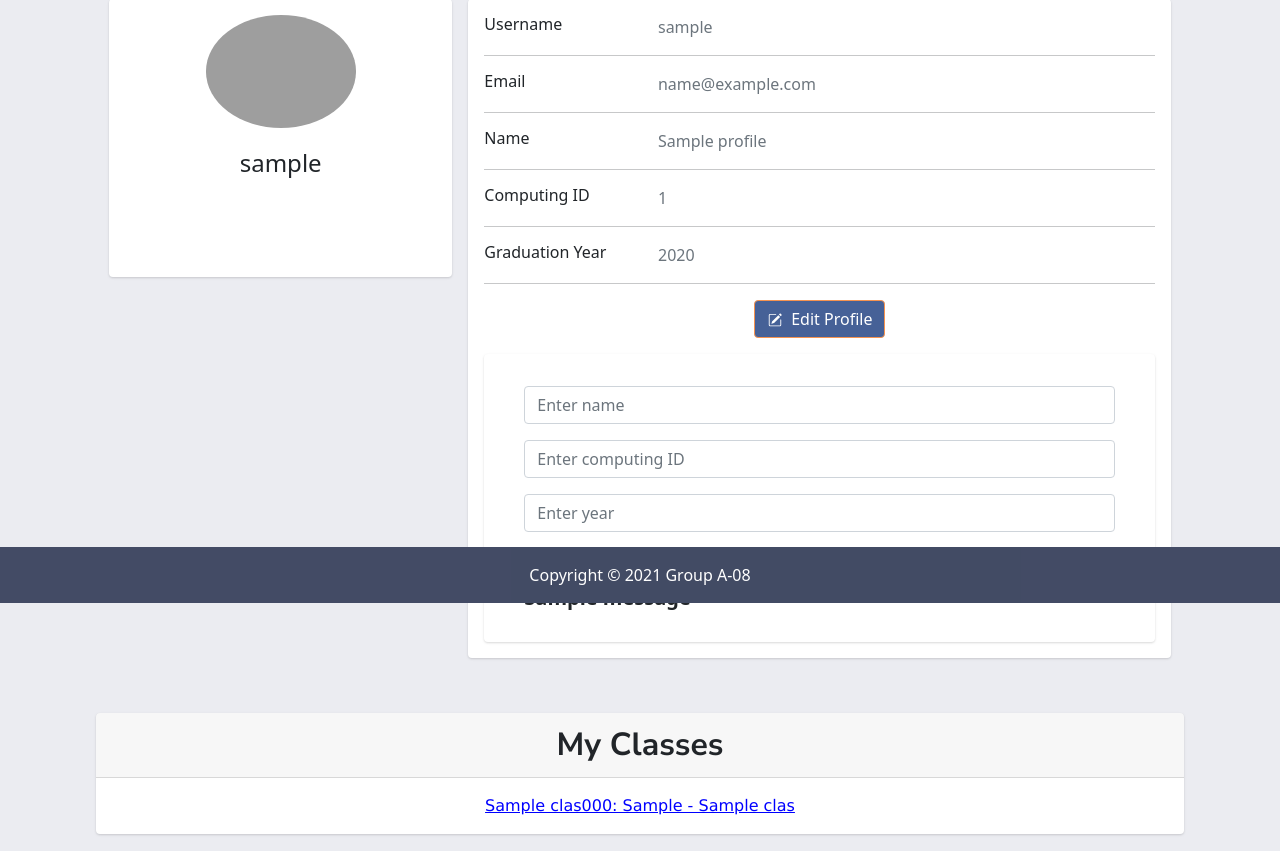
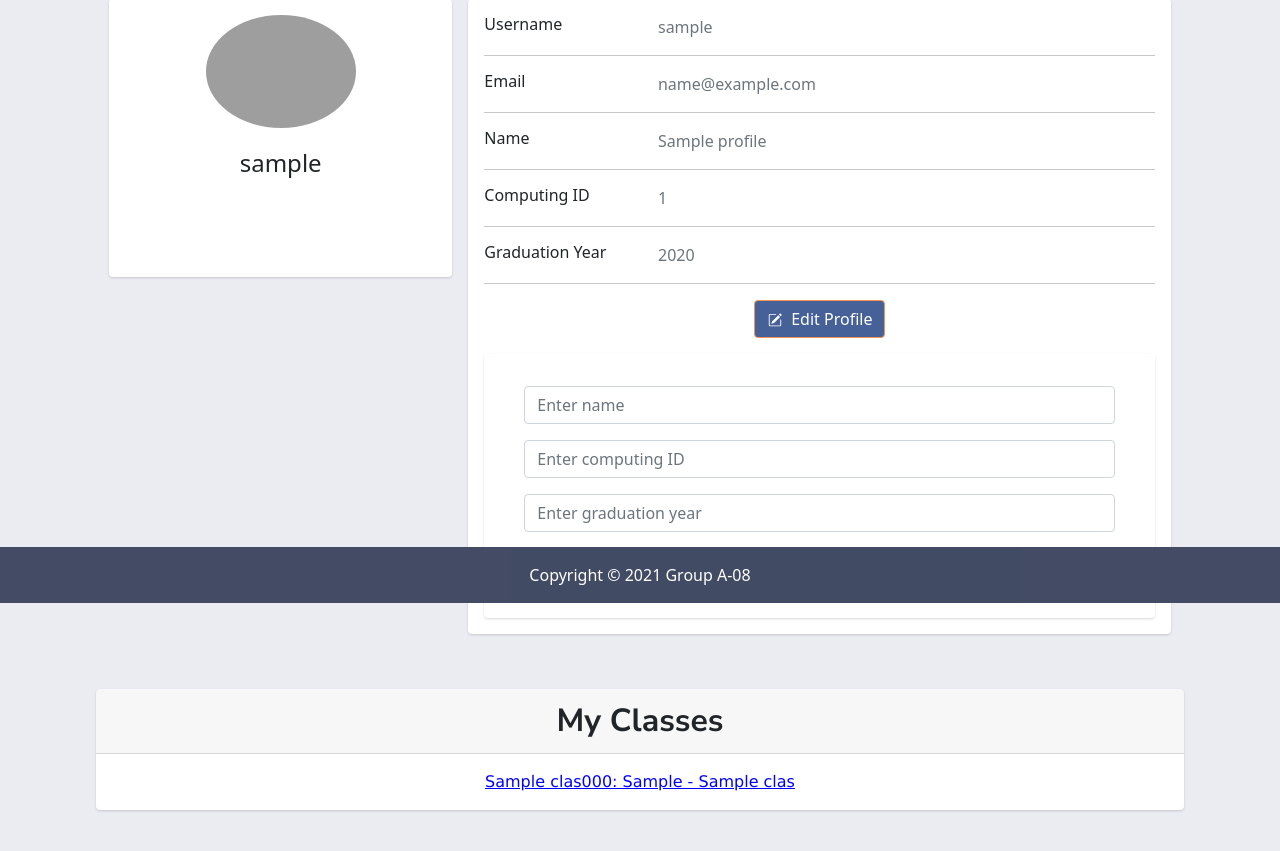
Before and after one commit to WilliamHaslet/wahoo-notes-website-project, a Django app: page / in a window 1280 px wide, after a click on "Edit Profile". Shown: the part 197-1048 px from the top of the page. Run offline with Django 3.2, Linux system fonts and the light colour scheme; a user stored in the database is signed in; tables that the repository leaves empty hold one stand-in row (values such as "Sample post"); one stand-in notice (Sample message) is shown; some libraries are stand-ins or nearby versions; grey boxes are pictures that could not be loaded.

Commit message:
removed message in edit profile and require new assignments to be fully filled

```diff
--- a/main_app/templates/main_app/index.html
+++ b/main_app/templates/main_app/index.html
@@ -224,14 +224,9 @@ ul.no-bullets {
                                           class="form-control mt-3">
                                       <input type="text" placeholder="Enter computing ID" name="studentComputingID"
                                           class="form-control mt-3">
-                                      <input type="text" placeholder="Enter year" name="studentYear" class="form-control mt-3">
+                                      <input type="text" placeholder="Enter graduation year" name="studentYear" class="form-control mt-3">
                                   </div>
                                   <center><button type="submit" value="Submit" class="btn btn-primary mt-3">Submit</button></center>
-                                  {% if messages %}
-                                  {% for message in messages %}
-                                  <h5><strong>{{message}}</strong></h5>
-                                  {% endfor %}
-                                  {% endif %}
                               </form>
                             </div>
                           </div>
--- a/main_app/views.py
+++ b/main_app/views.py
@@ -83,15 +83,16 @@ def removeAssignment(request, pk):
 def addAssignment(request):
     template_name = 'main_app/filterclasses.html'
     if request.method == 'POST':
-        new_assignment = Assignment()
-        new_assignment.name = request.POST.get('assignment_name')
-        new_assignment.class_name = request.POST.get('class_name')
-        new_assignment.description = request.POST.get('description')
-        new_assignment.due_date = request.POST.get('due_date')
-        new_assignment.profile = request.user.profile
-        new_assignment.save()
-        #request.user.profile.assignments.add(new_assignment)
-        #request.user.profile.save()
+        if request.POST.get('assignment_name') and request.POST.get('class_name') and request.POST.get('description') and request.POST.get('due_date'):
+            new_assignment = Assignment()
+            new_assignment.name = request.POST.get('assignment_name')
+            new_assignment.class_name = request.POST.get('class_name')
+            new_assignment.description = request.POST.get('description')
+            new_assignment.due_date = request.POST.get('due_date')
+            new_assignment.profile = request.user.profile
+            new_assignment.save()
+        else:
+            messages.error(request, "Blank Submission! You must submit all fields.")
     return HttpResponseRedirect('/assignments')
 
 def submitEditedProfile(request):
```
